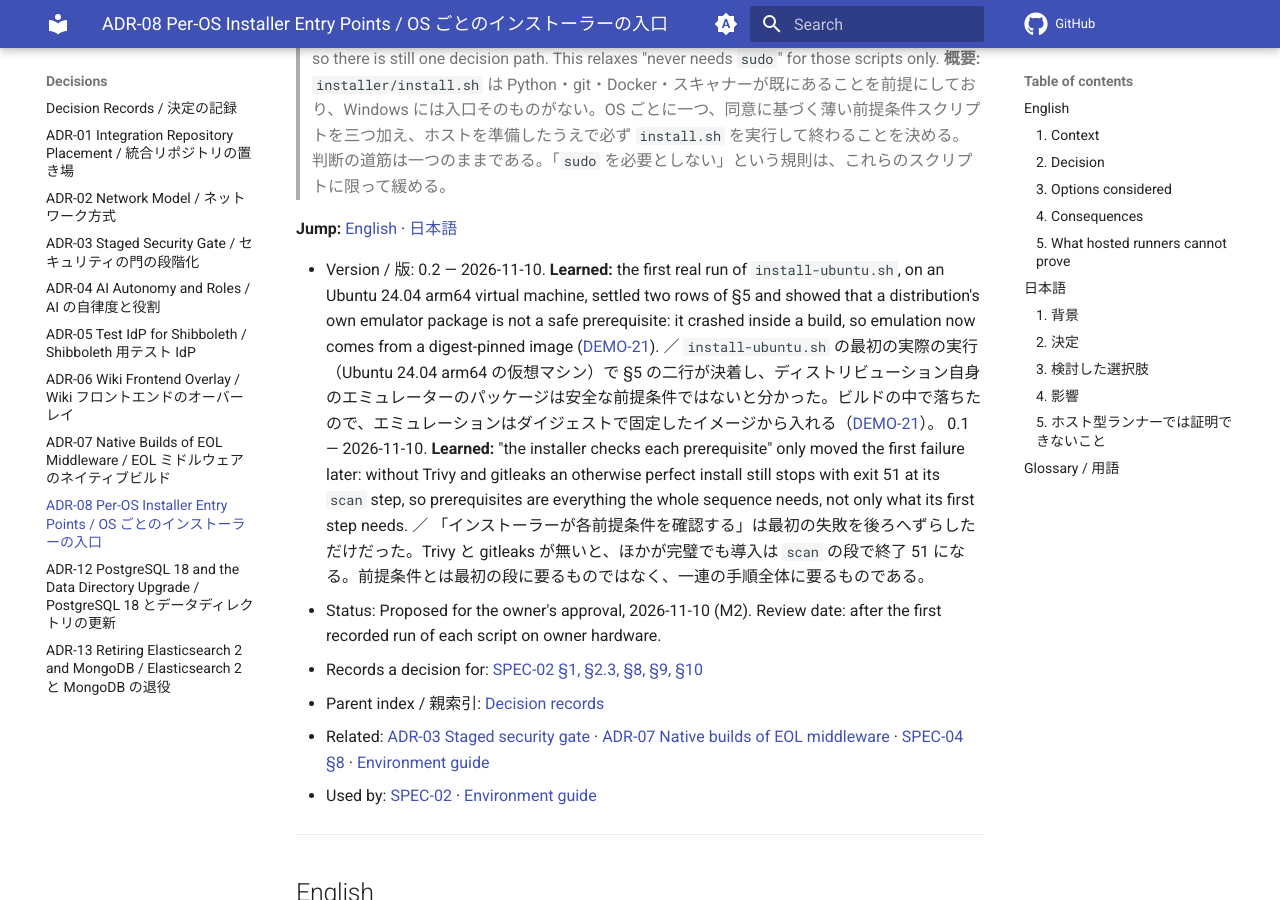
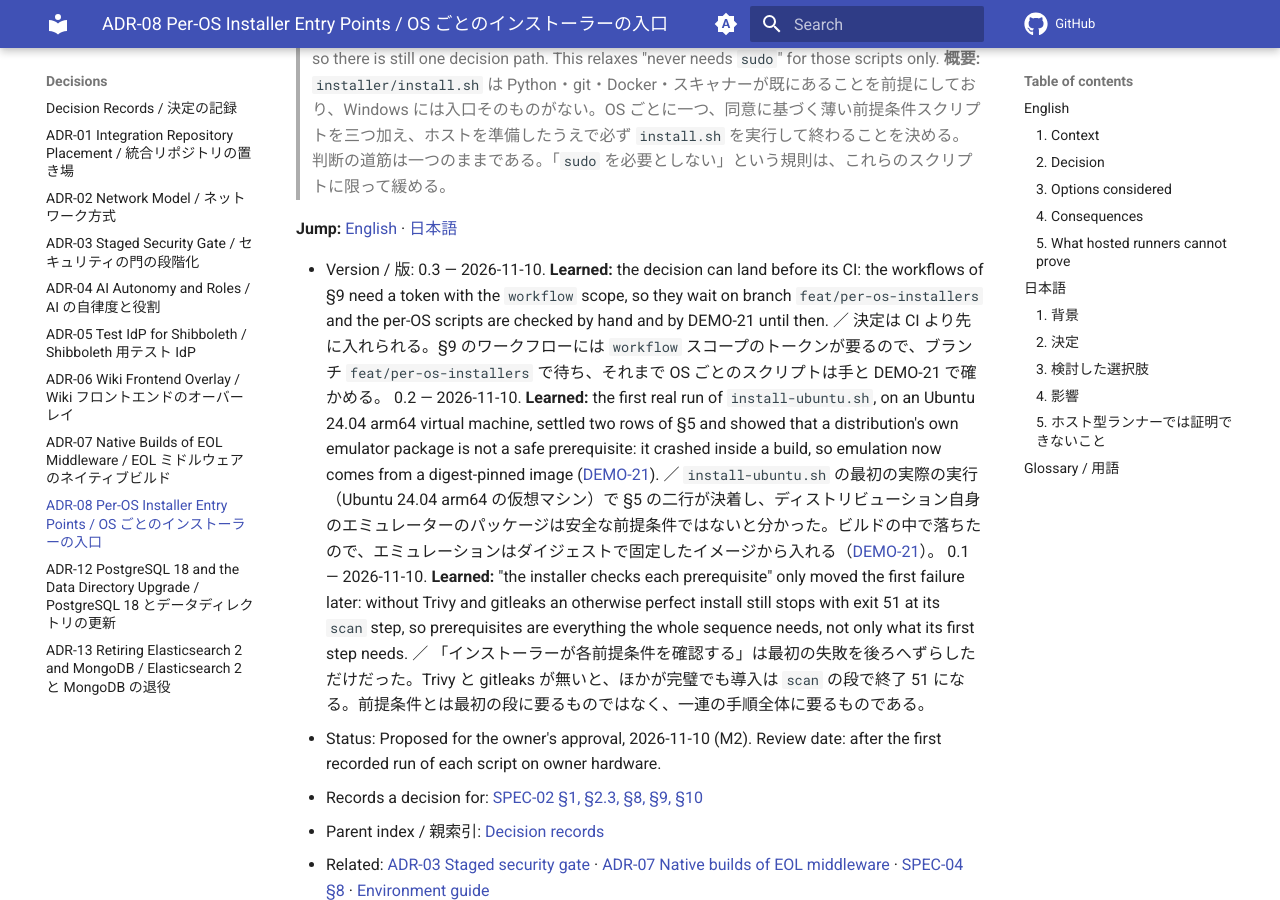
Before and after one commit to RCOSDP/RDM-developer-guide, an MkDocs documentation site: the page built from docs/decisions/ADR-08_Per_OS_Installer_Entry_Points.md, in a window 1280 px wide and 900 px high, scrolled down 300 px. Built offline with MkDocs 1.6.1 and Material for MkDocs 9.7.7, drawn with Linux system fonts in a browser that asks for light colours; a script that is not in the unit is left out; comment, search, counter and statistics services are not loaded; some of the changed text lies outside the part shown.

Commit message:
docs(installer): CI のワークフローを workflow スコープ待ちとして分け、先に入れる範囲を文書に示す
背景: 所有者の判断で、OS ごとの導入の仕事を今すぐ入れられるよう分けた。このリポジトリに push するトークンには workflow スコープが無く、.github/workflows/ を変えられない。そこで installer-prereq-lint.yml・installer-full.yml と、それだけが使う .github/scripts/Test-PowerShellSyntax.ps1 をこのブランチから外し、ブランチ feat/per-os-installers に残した（後で所有者が push する）。

変更: SPEC-02 0.25（Normative for と §10 に保留中の注記）、ADR-08 0.3（§9 に保留中）、DEMO-21 0.4（残っていることに CI のワークフローの行）。ワークフローのファイルを読む単体試験 test_powershell_steps_are_one_line_calls は、ファイルと一緒に feat/per-os-installers へ移した。ほかの差分は feat/per-os-installers（960e3a9）と同じで、git diff で .github の 3 ファイルだけが違うことを確かめた。

証拠: 単体試験（python3 3.15 と /usr/bin/python3 3.9）・tools 試験・docs_check・manifest_check・Semgrep p/default すべて終了 0。

Co-Authored-By: Claude Opus 5.5 <noreply@anthropic.com>
Claude-Session: https://claude.ai/code/session_01BW1YQk71jLXY2FaSzMnnYJ

```diff
--- a/docs/decisions/ADR-08_Per_OS_Installer_Entry_Points.md
+++ b/docs/decisions/ADR-08_Per_OS_Installer_Entry_Points.md
@@ -5,7 +5,8 @@
 
 **Jump:** [English](#english) · [日本語](#japanese)
 
-- Version / 版: 0.2 — 2026-11-10. **Learned:** the first real run of `install-ubuntu.sh`, on an Ubuntu 24.04 arm64 virtual machine, settled two rows of §5 and showed that a distribution's own emulator package is not a safe prerequisite: it crashed inside a build, so emulation now comes from a digest-pinned image ([DEMO-21](../demo/21_core_install_ubuntu_arm64_lima.md)). ／ `install-ubuntu.sh` の最初の実際の実行（Ubuntu 24.04 arm64 の仮想マシン）で §5 の二行が決着し、ディストリビューション自身のエミュレーターのパッケージは安全な前提条件ではないと分かった。ビルドの中で落ちたので、エミュレーションはダイジェストで固定したイメージから入れる（[DEMO-21](../demo/21_core_install_ubuntu_arm64_lima.md)）。
+- Version / 版: 0.3 — 2026-11-10. **Learned:** the decision can land before its CI: the workflows of §9 need a token with the `workflow` scope, so they wait on branch `feat/per-os-installers` and the per-OS scripts are checked by hand and by DEMO-21 until then. ／ 決定は CI より先に入れられる。§9 のワークフローには `workflow` スコープのトークンが要るので、ブランチ `feat/per-os-installers` で待ち、それまで OS ごとのスクリプトは手と DEMO-21 で確かめる。
+  0.2 — 2026-11-10. **Learned:** the first real run of `install-ubuntu.sh`, on an Ubuntu 24.04 arm64 virtual machine, settled two rows of §5 and showed that a distribution's own emulator package is not a safe prerequisite: it crashed inside a build, so emulation now comes from a digest-pinned image ([DEMO-21](../demo/21_core_install_ubuntu_arm64_lima.md)). ／ `install-ubuntu.sh` の最初の実際の実行（Ubuntu 24.04 arm64 の仮想マシン）で §5 の二行が決着し、ディストリビューション自身のエミュレーターのパッケージは安全な前提条件ではないと分かった。ビルドの中で落ちたので、エミュレーションはダイジェストで固定したイメージから入れる（[DEMO-21](../demo/21_core_install_ubuntu_arm64_lima.md)）。
   0.1 — 2026-11-10. **Learned:** "the installer checks each prerequisite" only moved the first failure later: without Trivy and gitleaks an otherwise perfect install still stops with exit 51 at its `scan` step, so prerequisites are everything the whole sequence needs, not only what its first step needs. ／ 「インストーラーが各前提条件を確認する」は最初の失敗を後ろへずらしただけだった。Trivy と gitleaks が無いと、ほかが完璧でも導入は `scan` の段で終了 51 になる。前提条件とは最初の段に要るものではなく、一連の手順全体に要るものである。
 - Status: Proposed for the owner's approval, 2026-11-10 (M2). Review date: after the first recorded run of each script on owner hardware.
 - Records a decision for: [SPEC-02 §1, §2.3, §8, §9, §10](../spec/02_installer_cli.md#english)
@@ -43,7 +44,7 @@ An audit of the branch on 2026-11-10 found these gaps. Each was checked against
 6. **The clone stays out of `/mnt/c`.** `install-windows.ps1` accepts only one folder name under the WSL home directory, and `install-ubuntu.sh` refuses a checkout under `/mnt/` inside WSL.
 7. **Tokens.** The integration repositories are private. The scripts say how to give git access (`gh auth login`, then `gh auth setup-git`) and never ask for, read or store a token.
 8. **Line endings.** `.gitattributes` forces LF for shell scripts, Dockerfiles and the files that run in Linux containers. It is an explicit list, because `* text=auto` would rewrite legacy files. The CRLF hint now uses `perl -pi -e`, which works on macOS, Ubuntu and WSL.
-9. **CI.** `installer-prereq-lint.yml` runs on every pull request: `bash -n`, shellcheck (a tool that finds mistakes in shell scripts), the PowerShell parser on `windows-latest`, and each script's dry run. `installer-full.yml` is `workflow_dispatch` only (started by hand) and does a full `minimum` install on `ubuntu-24.04` and `ubuntu-24.04-arm`. It reads the repository secret `GRDM_INTEGRATION_READ_TOKEN`, a read-only token that the owner creates, and passes it to git through a credential helper in one step's environment, so it is never written to disk. This workflow is what fulfils SPEC-04 §8's amd64 build, by hand.
+9. **CI.** `installer-prereq-lint.yml` runs on every pull request: `bash -n`, shellcheck (a tool that finds mistakes in shell scripts), the PowerShell parser on `windows-latest`, and each script's dry run. `installer-full.yml` is `workflow_dispatch` only (started by hand) and does a full `minimum` install on `ubuntu-24.04` and `ubuntu-24.04-arm`. It reads the repository secret `GRDM_INTEGRATION_READ_TOKEN`, a read-only token that the owner creates, and passes it to git through a credential helper in one step's environment, so it is never written to disk. This workflow is what fulfils SPEC-04 §8's amd64 build, by hand. **Pending:** both workflows and `.github/scripts/Test-PowerShellSyntax.ps1` wait on branch `feat/per-os-installers` for a push with a token that has the `workflow` scope.
 
 ### 3. Options considered
 
@@ -104,7 +105,7 @@ The SPEC-02 §8 phrase "checked in CI as build-only" for Windows is withdrawn: C
 6. **clone を `/mnt/c` に置かない。** `install-windows.ps1` は WSL のホームの下のフォルダ名一つだけを受け付け、`install-ubuntu.sh` は WSL の中で `/mnt/` の下のチェックアウトを拒む。
 7. **トークン。** 統合リポジトリは非公開である。スクリプトは git に権限を与える方法（`gh auth login` の後に `gh auth setup-git`）を案内するだけで、トークンを尋ねず、読まず、保存しない。
 8. **改行。** `.gitattributes` はシェルスクリプト、Dockerfile、Linux コンテナで動くファイルの改行を LF に固定する。`* text=auto` は旧いファイルを書き換えてしまうので、明示の一覧にする。CRLF の案内は macOS・Ubuntu・WSL で動く `perl -pi -e` に改めた。
-9. **CI。** `installer-prereq-lint.yml` はすべての PR で動く。`bash -n`、shellcheck（シェルスクリプトの誤りを見つける道具）、`windows-latest` での PowerShell パーサー、各スクリプトの dry run である。`installer-full.yml` は `workflow_dispatch` のみ（手で起動する）で、`ubuntu-24.04` と `ubuntu-24.04-arm` で `minimum` の完全な導入を行う。リポジトリのシークレット `GRDM_INTEGRATION_READ_TOKEN`（所有者が作る読み取り専用のトークン）を読み、一つの段の環境に置いた認証ヘルパーで git に渡すので、ディスクには書かれない。SPEC-04 §8 の amd64 ビルドは、このワークフローを手で動かすことで満たす。
+9. **CI。** `installer-prereq-lint.yml` はすべての PR で動く。`bash -n`、shellcheck（シェルスクリプトの誤りを見つける道具）、`windows-latest` での PowerShell パーサー、各スクリプトの dry run である。`installer-full.yml` は `workflow_dispatch` のみ（手で起動する）で、`ubuntu-24.04` と `ubuntu-24.04-arm` で `minimum` の完全な導入を行う。リポジトリのシークレット `GRDM_INTEGRATION_READ_TOKEN`（所有者が作る読み取り専用のトークン）を読み、一つの段の環境に置いた認証ヘルパーで git に渡すので、ディスクには書かれない。SPEC-04 §8 の amd64 ビルドは、このワークフローを手で動かすことで満たす。**保留中:** 二つのワークフローと `.github/scripts/Test-PowerShellSyntax.ps1` は、`workflow` スコープを持つトークンでの push をブランチ `feat/per-os-installers` で待つ。
 
 ### 3. 検討した選択肢
 
```
Also changed, not shown: docs/demo/21_core_install_ubuntu_arm64_lima.md (+4 -1 lines), docs/spec/02_installer_cli.md (+7 -2 lines), 1 other file.
